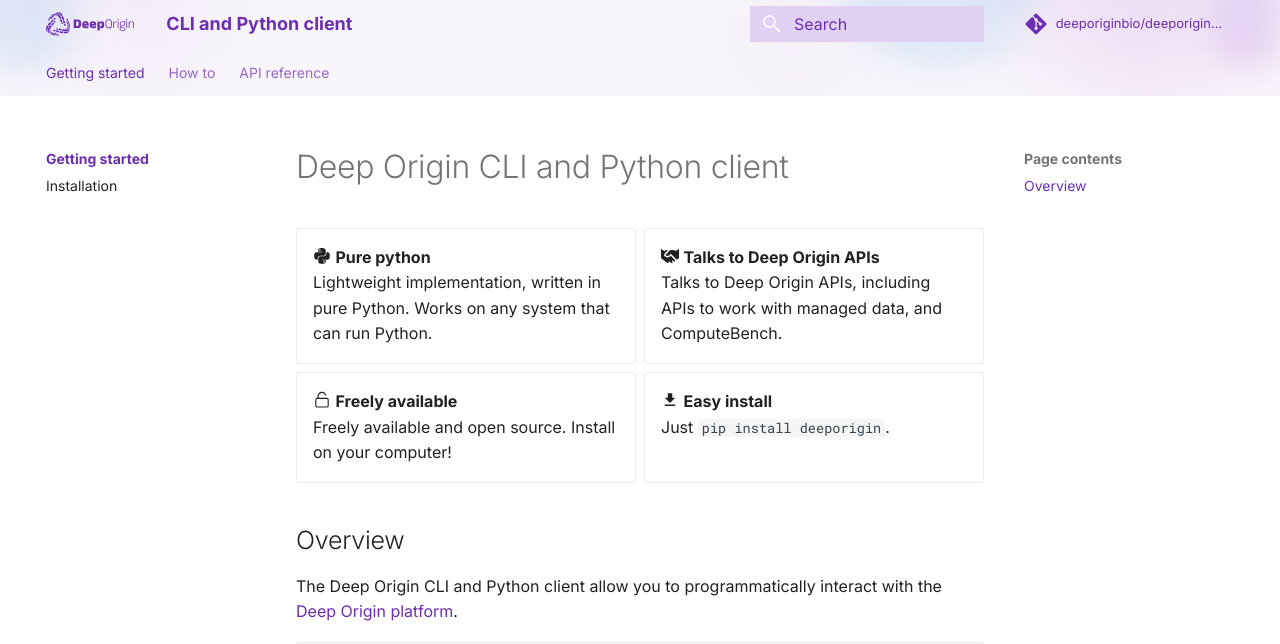
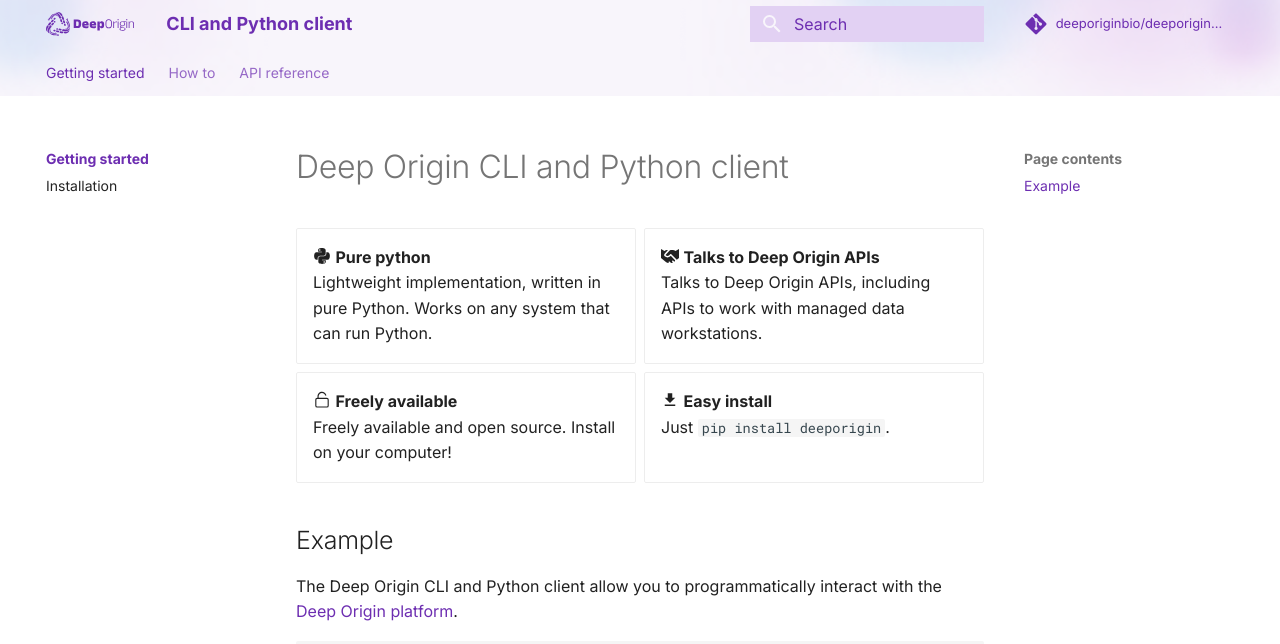
Before and after one commit to deeporiginbio/deeporigin-client, an MkDocs documentation site: the page built from docs/index.md, in a window 1280 px wide and 1089 px high. Shown: the top 644 px of the window. Built offline with MkDocs 1.6.1 and Material for MkDocs 9.7.7, drawn with Linux system fonts in a browser that asks for light colours; comment, search, counter and statistics services are not loaded.

Commit message:
fix: fixed some typos in docs and updated CLI commands

```diff
--- a/docs/index.md
+++ b/docs/index.md
@@ -6,7 +6,7 @@
 - :fontawesome-brands-python: **Pure python**
 Lightweight implementation, written in pure Python. Works on any system that can run Python.
 - :fontawesome-solid-handshake-simple: **Talks to Deep Origin APIs**
-Talks to Deep Origin APIs, including APIs to work with managed data, and ComputeBench.
+Talks to Deep Origin APIs, including APIs to work with managed data workstations.
 - :octicons-unlock-24: **Freely available**
 Freely available and open source. Install on your computer!
 - :material-download: **Easy install**
@@ -14,7 +14,7 @@
 
 </div>
 
-## Overview
+## Example
 
 
 The Deep Origin CLI and Python client allow you to programmatically
```
Also changed, not shown: docs/how-to/managed-data/inspect-data.md (+4 -4 lines), docs/install.md (+13 -3 lines), docs/ref/managed-data/low-level-schema.md (deleted, +0 -8 lines), 2 other files.
